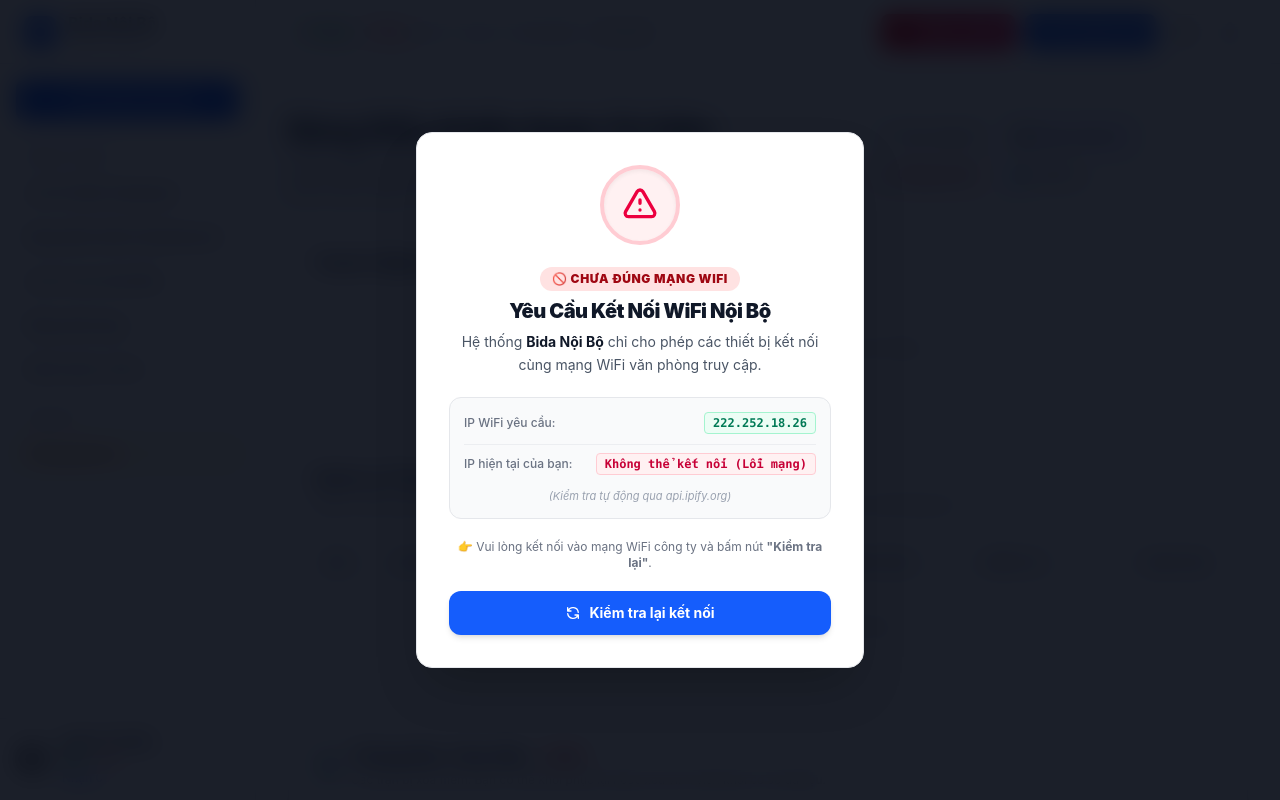
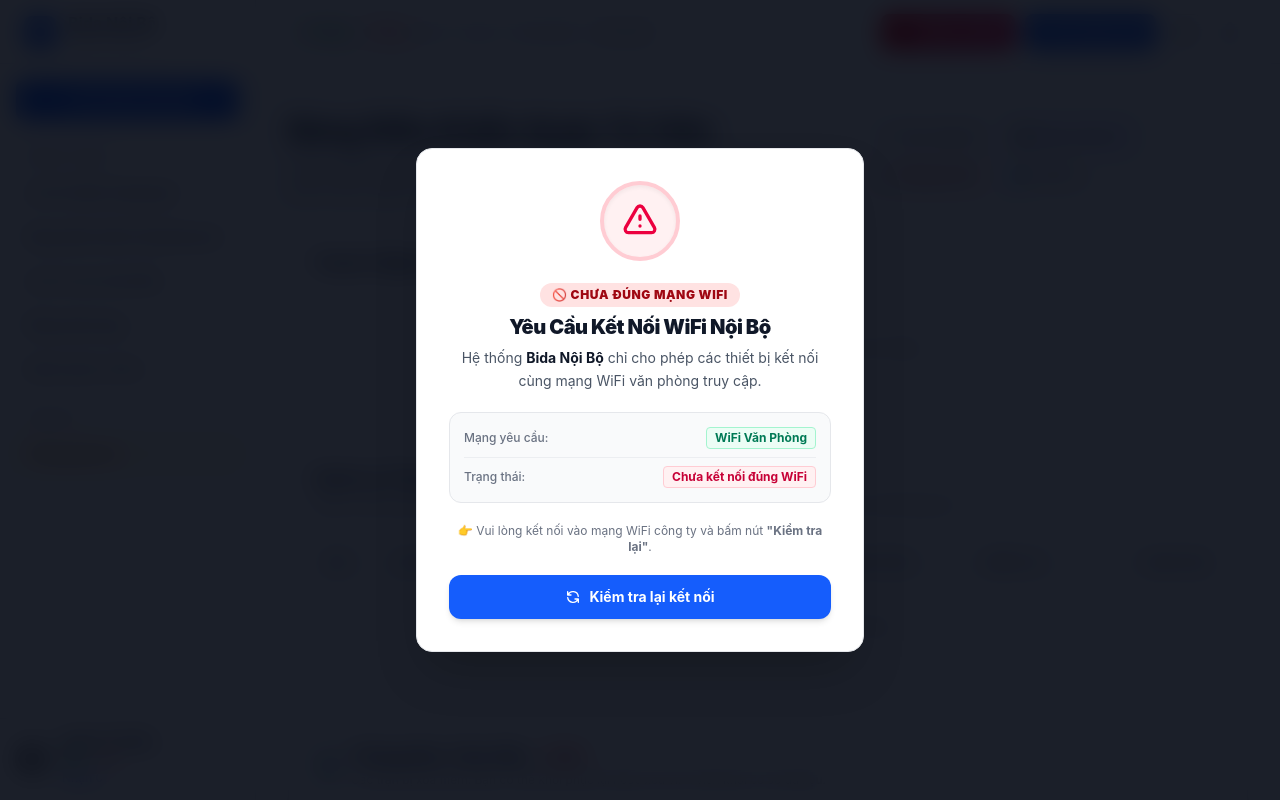
Before and after one commit to anle39450-gif/bidanoibo, a Laravel app: page /admin in a window 1280 px wide. Run offline with Laravel 12, Linux system fonts and the light colour scheme; a user stored in the database is signed in; data comes from the database, SQL or seed files in the repository; data that the repository does not hold is empty; style sheets or scripts are compiled from the project's sources; some libraries are stand-ins or nearby versions; grey boxes are pictures that could not be loaded.

Commit message:
security: hide website office IP from wifi restriction modal and verify via hash and endpoint

```diff
--- a/bootstrap/app.php
+++ b/bootstrap/app.php
@@ -14,6 +14,7 @@ return Application::configure(basePath: dirname(__DIR__))
     ->withMiddleware(function (Middleware $middleware): void {
         $middleware->validateCsrfTokens(except: [
             'telegram/webhook',
+            'wifi/verify',
             'api/*',
         ]);
     })
--- a/resources/views/partials/wifi-restriction.blade.php
+++ b/resources/views/partials/wifi-restriction.blade.php
@@ -1,6 +1,6 @@
 @php
     $wifiRestrictionEnabled = config('app.wifi_restriction_enabled', true);
-    $allowedWifiIp = config('app.allowed_wifi_ip', '222.252.18.26');
+    $allowedWifiIpHash = hash('sha256', (string) config('app.allowed_wifi_ip', '222.252.18.26'));
 @endphp
 
 @if($wifiRestrictionEnabled)
@@ -19,8 +19,8 @@
                 </svg>
             </div>
             <div>
-                <h3 class="text-lg font-bold text-gray-900">Đang kiểm tra mạng WiFi...</h3>
-                <p class="text-xs text-gray-500 mt-1">Đang đối soát địa chỉ IP qua https://api.ipify.org</p>
+                <h3 class="text-lg font-bold text-gray-900">Đang kiểm tra mạng...</h3>
+                <p class="text-xs text-gray-500 mt-1">Đang đối soát kết nối mạng nội bộ</p>
             </div>
         </div>
 
@@ -46,22 +46,19 @@
                 </p>
             </div>
 
-            <!-- IP Comparison Box -->
-            <div class="bg-gray-50 border border-gray-200 rounded-xl p-3.5 space-y-2.5 text-xs text-left">
+            <!-- Friendly Status Box without showing any web IP -->
+            <div class="bg-gray-50 border border-gray-200 rounded-xl p-3.5 space-y-2 text-xs text-left">
                 <div class="flex items-center justify-between">
-                    <span class="text-gray-500 font-medium">IP WiFi yêu cầu:</span>
-                    <span class="font-mono font-bold text-emerald-700 bg-emerald-50 border border-emerald-200 px-2 py-0.5 rounded">
-                        {{ $allowedWifiIp }}
+                    <span class="text-gray-500 font-medium">Mạng yêu cầu:</span>
+                    <span class="font-bold text-emerald-700 bg-emerald-50 border border-emerald-200 px-2 py-0.5 rounded">
+                        WiFi Văn Phòng
                     </span>
                 </div>
                 <div class="flex items-center justify-between border-t border-gray-200/60 pt-2">
-                    <span class="text-gray-500 font-medium">IP hiện tại của bạn:</span>
-                    <span id="wifiDetectedIp" class="font-mono font-bold text-rose-700 bg-rose-50 border border-rose-200 px-2 py-0.5 rounded">
-                        Đang lấy...
+                    <span class="text-gray-500 font-medium">Trạng thái:</span>
+                    <span class="font-bold text-rose-700 bg-rose-50 border border-rose-200 px-2 py-0.5 rounded">
+                        Chưa kết nối đúng WiFi
                     </span>
-                </div>
-                <div class="text-[11px] text-gray-400 italic text-center pt-1">
-                    (Kiểm tra tự động qua api.ipify.org)
                 </div>
             </div>
 
@@ -84,22 +81,21 @@
 
 <script>
 (function() {
-    const ALLOWED_IP = @json($allowedWifiIp);
+    const ALLOWED_HASH = @json($allowedWifiIpHash);
     const overlay = document.getElementById('wifiRestrictionOverlay');
     const checkingBox = document.getElementById('wifiCheckingBox');
     const blockedBox = document.getElementById('wifiBlockedBox');
-    const detectedIpSpan = document.getElementById('wifiDetectedIp');
     const btnRetry = document.getElementById('btnRetryWifi');
 
     let isChecking = false;
 
-    // Fast check cached IP in sessionStorage
-    const cachedIp = sessionStorage.getItem('bida_verified_wifi_ip');
+    // Fast check cached verification in sessionStorage
+    const isCachedVerified = sessionStorage.getItem('bida_verified_wifi_status') === 'verified';
     const cachedTime = parseInt(sessionStorage.getItem('bida_verified_wifi_time') || '0', 10);
     const now = Date.now();
 
     // If verified within last 60 seconds, don't show overlay immediately
-    if (cachedIp === ALLOWED_IP && (now - cachedTime) < 60000) {
+    if (isCachedVerified && (now - cachedTime) < 60000) {
         // Still verify silently in background
         performWifiCheck(false);
     } else {
@@ -115,21 +111,28 @@
         if (blockedBox) blockedBox.classList.add('hidden');
     }
 
-    function showBlockedOverlay(currentIp) {
+    function showBlockedOverlay() {
         if (!overlay) return;
         overlay.style.display = 'flex';
         if (checkingBox) checkingBox.classList.add('hidden');
         if (blockedBox) blockedBox.classList.remove('hidden');
-        if (detectedIpSpan) {
-            detectedIpSpan.textContent = currentIp || 'Không xác định';
-        }
-        sessionStorage.removeItem('bida_verified_wifi_ip');
+        sessionStorage.removeItem('bida_verified_wifi_status');
         sessionStorage.removeItem('bida_verified_wifi_time');
     }
 
     function hideOverlay() {
         if (!overlay) return;
         overlay.style.display = 'none';
+    }
+
+    async function computeSha256(str) {
+        if (window.crypto && crypto.subtle) {
+            const buffer = new TextEncoder().encode(str);
+            const hashBuffer = await crypto.subtle.digest('SHA-256', buffer);
+            const hashArray = Array.from(new Uint8Array(hashBuffer));
+            return hashArray.map(b => b.toString(16).padStart(2, '0')).join('');
+        }
+        return null;
     }
 
     async function performWifiCheck(isManualClick = false) {
@@ -159,19 +162,42 @@
             const data = await response.json();
             const userIp = (data.ip || '').trim();
 
-            if (userIp === ALLOWED_IP) {
+            let isAllowed = false;
+
+            // 1. Check via SHA-256 hash (instant, never exposes IP in plaintext)
+            const clientHash = await computeSha256(userIp);
+            if (clientHash && clientHash === ALLOWED_HASH) {
+                isAllowed = true;
+            } else {
+                // 2. Fallback check via server-side verification endpoint
+                try {
+                    const verifyRes = await fetch('/wifi/verify', {
+                        method: 'POST',
+                        headers: {
+                            'Content-Type': 'application/json',
+                            'Accept': 'application/json'
+                        },
+                        body: JSON.stringify({ ip: userIp })
+                    });
+                    if (verifyRes.ok) {
+                        const verifyData = await verifyRes.json();
+                        isAllowed = !!verifyData.allowed;
+                    }
+                } catch (e) {}
+            }
+
+            if (isAllowed) {
                 // SUCCESS: IP matches allowed office wifi
-                sessionStorage.setItem('bida_verified_wifi_ip', userIp);
+                sessionStorage.setItem('bida_verified_wifi_status', 'verified');
                 sessionStorage.setItem('bida_verified_wifi_time', Date.now().toString());
                 hideOverlay();
             } else {
                 // FAILED: Not on office wifi
-                showBlockedOverlay(userIp);
+                showBlockedOverlay();
             }
         } catch (err) {
             console.warn('Wifi check warning via ipify:', err);
-            // If offline or blocked
-            showBlockedOverlay('Không thể kết nối (Lỗi mạng)');
+            showBlockedOverlay();
         } finally {
             isChecking = false;
             if (btnRetry) {
--- a/routes/web.php
+++ b/routes/web.php
@@ -9,6 +9,7 @@ use App\Http\Controllers\MatchController;
 use App\Http\Controllers\MemberController;
 use App\Http\Controllers\TelegramWebhookController;
 use App\Http\Middleware\EnsureUserIsAdmin;
+use Illuminate\Http\Request;
 use Illuminate\Support\Facades\Route;
 
 // Authentication Routes (Guest Only)
@@ -82,3 +83,15 @@ Route::middleware('auth')->group(function () {
 
 // Telegram Bot Webhook endpoint (External bot access)
 Route::post('/telegram/webhook', [TelegramWebhookController::class, 'handle'])->name('telegram.webhook');
+
+// Secure WiFi verification endpoint
+Route::post('/wifi/verify', function (Request $request) {
+    $clientIp = trim((string) $request->input('ip', ''));
+    $allowedIp = trim((string) config('app.allowed_wifi_ip', '222.252.18.26'));
+
+    $isAllowed = ($clientIp !== '' && hash_equals($allowedIp, $clientIp));
+
+    return response()->json([
+        'allowed' => $isAllowed,
+    ]);
+})->name('wifi.verify');
```
Also changed, not shown: tests/Feature/DashboardFullWidthAndWifiRestrictionTest.php (+19 -3 lines).
